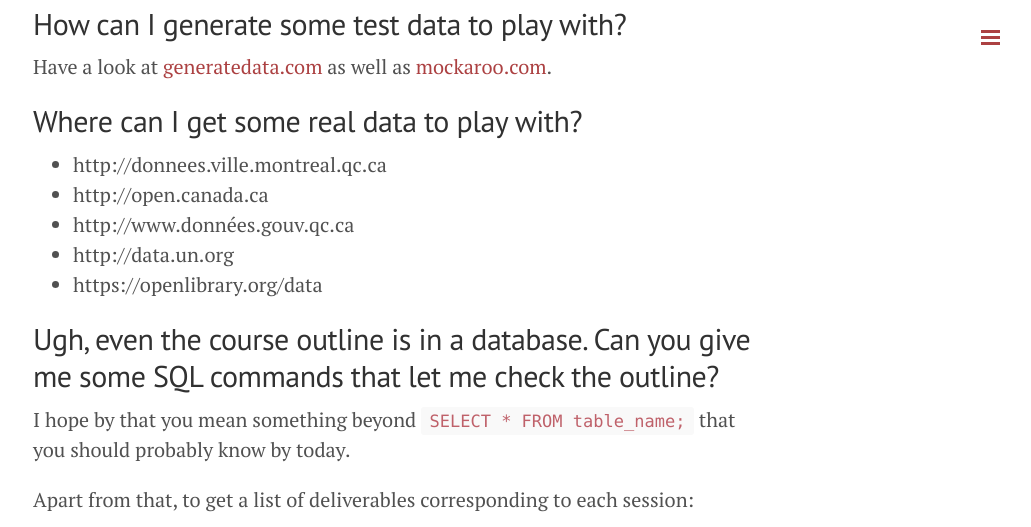
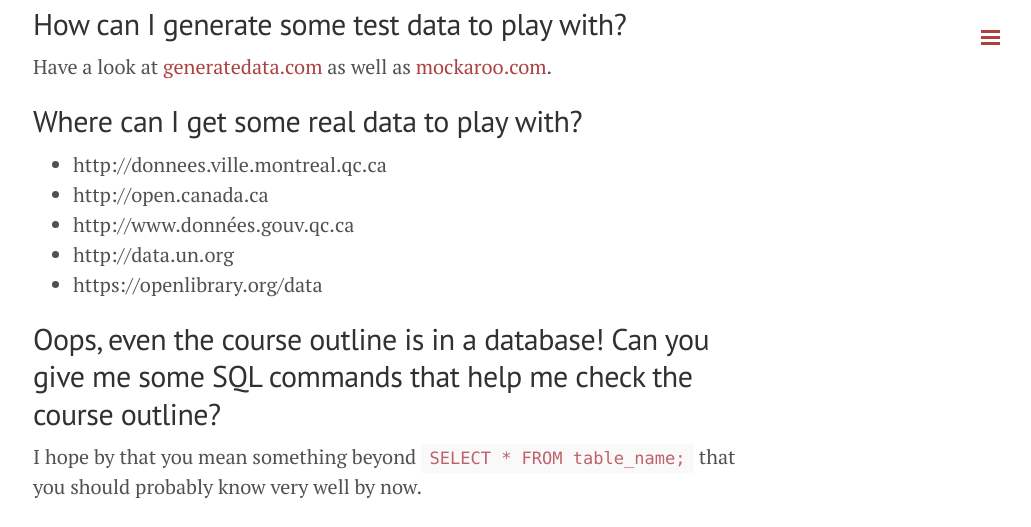
Before and after one commit to retrography/data-management, a Jekyll site: the page built from FAQ.md, in a window 1280 px wide and 1400 px high, scrolled down 1492 px. Shown: the top 527 px of the window, without its empty margins (247-1278 px from the left). Built offline with Jekyll 4.4.1, drawn with Linux system fonts in a browser that asks for light colours; Markdown is read by kramdown in place of the engine named in the settings; some of the changed text lies outside the part shown.

Commit message:
Minimal updates

```diff
--- a/FAQ.md
+++ b/FAQ.md
@@ -43,9 +43,9 @@ Have a look at [generatedata.com](http://www.generatedata.com) as well as [mocka
 - http://data.un.org
 - https://openlibrary.org/data
 
-## Ugh, even the course outline is in a database. Can you give me some SQL commands that let me check the outline?
+## Oops, even the course outline is in a database! Can you give me some SQL commands that help me check the course outline?
 
-I hope by that you mean something beyond `SELECT * FROM table_name;` that you should probably know by today.
+I hope by that you mean something beyond `SELECT * FROM table_name;` that you should probably know very well by now.
 
 Apart from that, to get a list of deliverables corresponding to each session:
 
```
Also changed, not shown: other parts of FAQ.md (+4 -0 lines).
